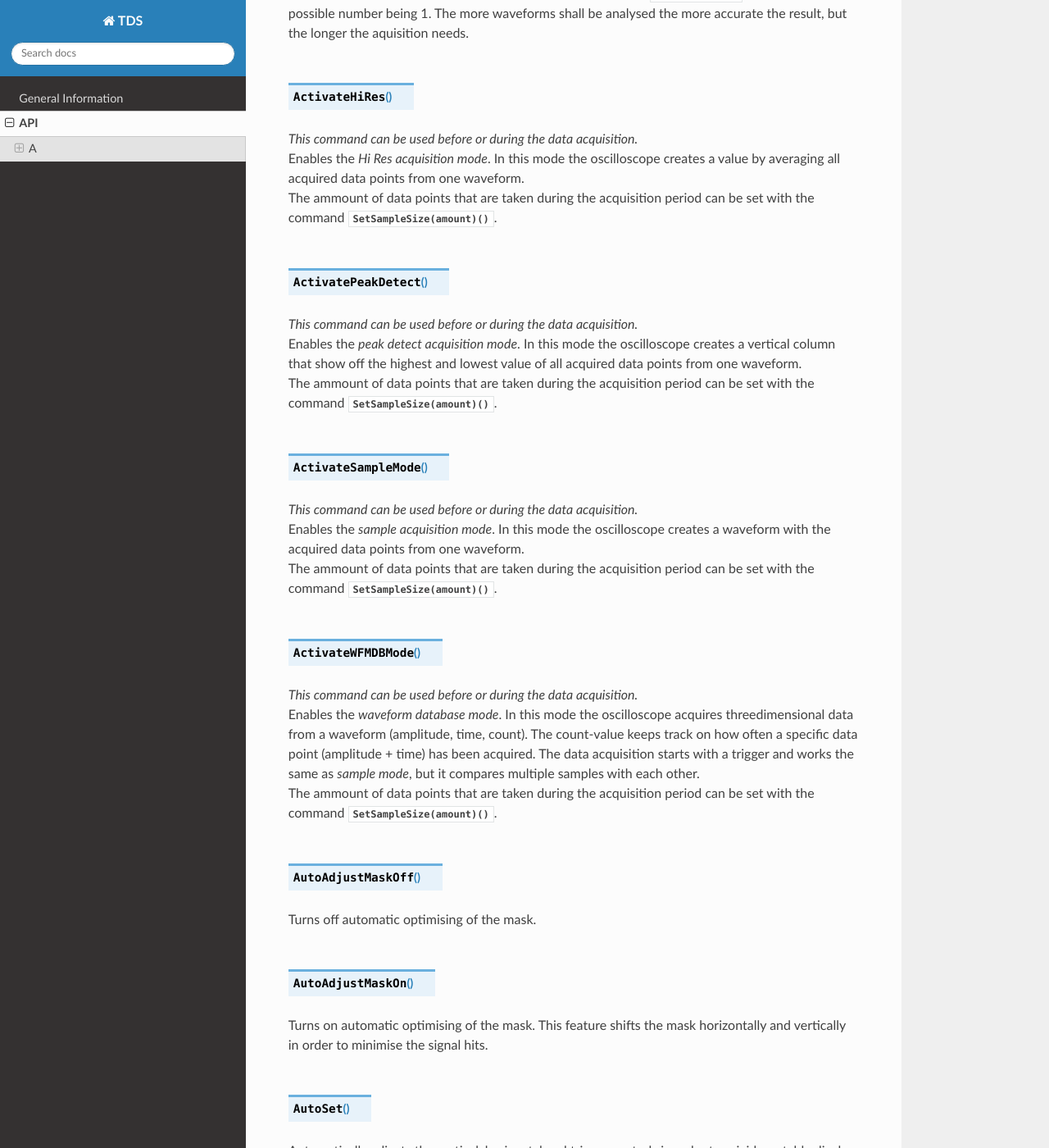
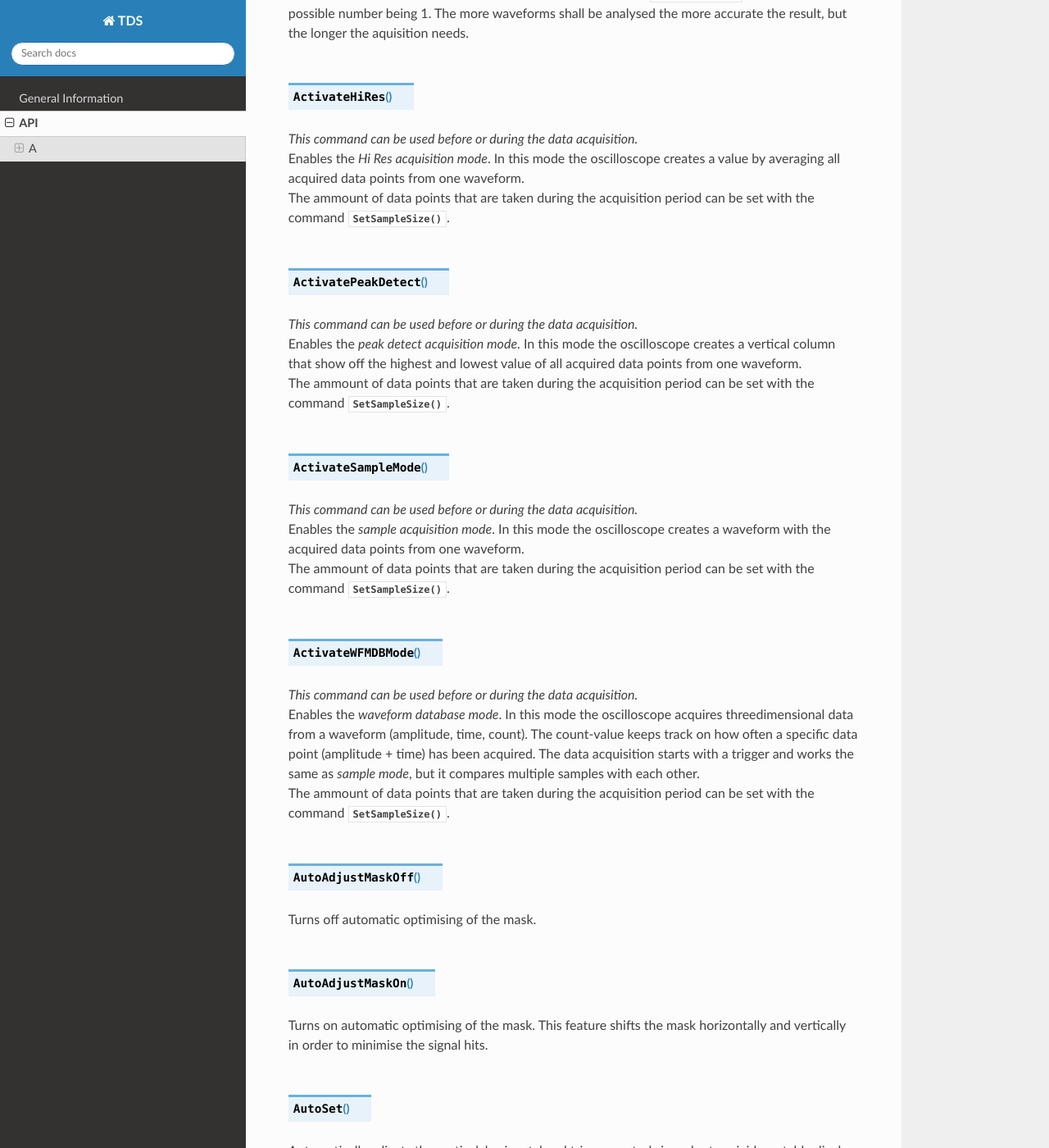
Before and after one commit to NeleWandel/TDS, a Sphinx documentation site: the page built from docs/source/API.rst, in a window 1280 px wide and 1400 px high, scrolled down 745 px. Shown: the whole window at 82% size. Built offline with Sphinx 7.4.7 and the Read the Docs theme 2.0.0, drawn with Linux system fonts in a browser that asks for light colours; pages that are not in the unit, such as notebooks, are missing from menus.

```diff
--- a/docs/source/API.rst
+++ b/docs/source/API.rst
@@ -25,22 +25,22 @@ A
 .. method:: ActivateHiRes()
 | *This command can be used before or during the data acquisition.*
 | Enables the *Hi Res acquisition mode*. In this mode the oscilloscope creates a value by averaging all acquired data points from one waveform.
-| The ammount of data points that are taken during the acquisition period can be set with the command :meth:`SetSampleSize(amount)`.
+| The ammount of data points that are taken during the acquisition period can be set with the command :meth:`SetSampleSize`.
 |
 .. method:: ActivatePeakDetect()
 | *This command can be used before or during the data acquisition.*
 | Enables the *peak detect acquisition mode*. In this mode the oscilloscope creates a vertical column that show off the highest and lowest value of all acquired data points from one waveform.
-| The ammount of data points that are taken during the acquisition period can be set with the command :meth:`SetSampleSize(amount)`.
+| The ammount of data points that are taken during the acquisition period can be set with the command :meth:`SetSampleSize`.
 |
 .. method:: ActivateSampleMode()
 | *This command can be used before or during the data acquisition.*
 | Enables the *sample acquisition mode*. In this mode the oscilloscope creates a waveform with the acquired data points from one waveform.
-| The ammount of data points that are taken during the acquisition period can be set with the command :meth:`SetSampleSize(amount)`.
+| The ammount of data points that are taken during the acquisition period can be set with the command :meth:`SetSampleSize`.
 |
 .. method:: ActivateWFMDBMode()
 | *This command can be used before or during the data acquisition.*
 | Enables the *waveform database mode*. In this mode the oscilloscope acquires threedimensional data from a waveform (amplitude, time, count). The count-value keeps track on how often a specific data point (amplitude + time) has been acquired. The data acquisition starts with a trigger and works the same as *sample mode*, but it compares multiple samples with each other.
-| The ammount of data points that are taken during the acquisition period can be set with the command :meth:`SetSampleSize(amount)`.
+| The ammount of data points that are taken during the acquisition period can be set with the command :meth:`SetSampleSize`.
 |
 .. method:: AutoAdjustMaskOff()
 | Turns off automatic optimising of the mask.
```
